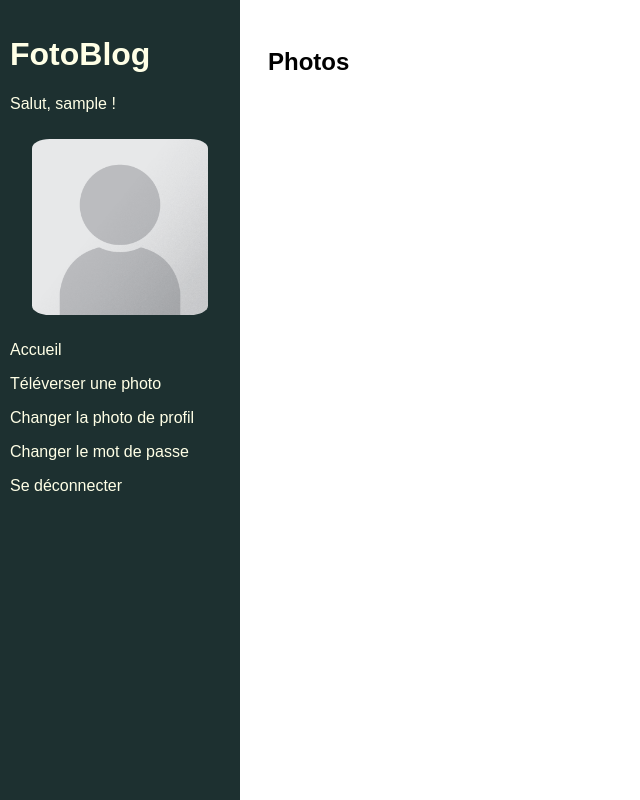
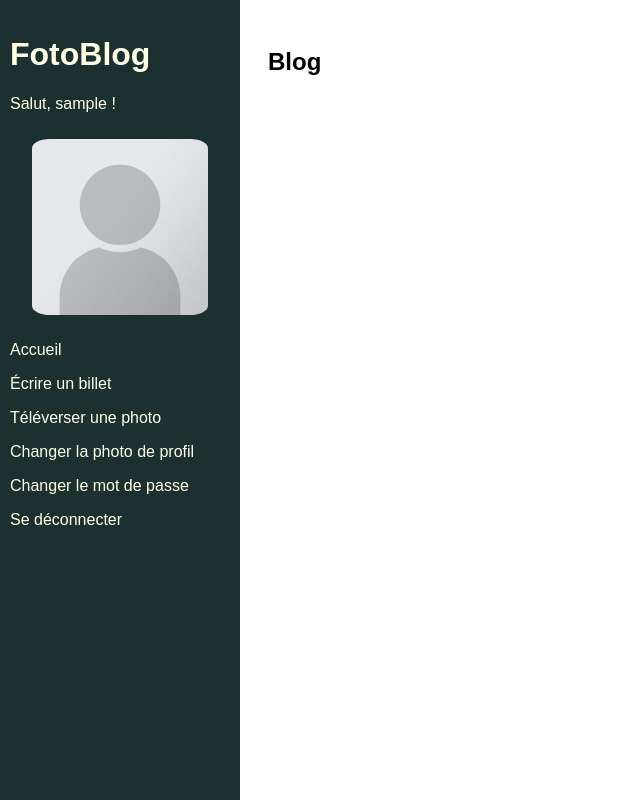
Before and after one commit to nitabaltru/fotoblog, a Django app: page /home/ in a window 1280 px wide. Shown: the whole page, without its empty margins (0-640 px from the left). Run offline with Django 4.2, Linux system fonts and the light colour scheme; the visitor is signed in with stand-in values (Sample User, id 1); data that the repository does not hold is empty.

Commit message:
blog - creation and view

```diff
--- a/fotoblog/blog/templates/blog/home.html
+++ b/fotoblog/blog/templates/blog/home.html
@@ -1,11 +1,14 @@
 {% extends 'base.html' %}
 {% block content %}
-<h2>Photos</h2>
+
+<h2>Blog</h2>
 <div class="grid-container">
-    {% for photo in photos %}
+    {% for blog in blogs %}
     <div class="post">
-        <img src="{{ photo.image.url }}">
-        <p>{{ photo.caption }}</p>
+        <a href="{% url 'view_blog' blog.id %}">
+            <h4>Billet : {{ blog.title }}</h4>
+            <img src="{{ blog.photo.image.url }}">
+        </a>
     </div>
     {% endfor %}
 </div>
--- a/fotoblog/blog/views.py
+++ b/fotoblog/blog/views.py
@@ -1,15 +1,70 @@
-from blog.forms import PhotoForm
-from blog.models import Photo
+from blog.forms import BlogForm, PhotoForm
+from blog.models import Blog, Photo
 from django.contrib.auth.decorators import login_required
 from django.shortcuts import redirect, render
 from django.utils.decorators import method_decorator
-from django.views.generic import View
+from django.views.generic import DetailView, View
 
 
 @login_required
 def home(request):
     photos = Photo.objects.all()
-    return render(request, "blog/home.html", context={"photos": photos})
+    blogs = Blog.objects.all()
+    return render(request, "blog/home.html", context={"photos": photos, "blogs": blogs})
+
+
+class BlogDetail(DetailView):
+    model = Blog
+    template_name = "blog/view_blog.html"
+
+    @method_decorator(login_required)
+    def dispatch(self, request, *args, **kwargs):
+        return super(BlogDetail, self).dispatch(request, *args, **kwargs)
+
+
+class BlogAndPhotoUpload(View):
+    template_name = "blog/create_blog_post.html"
+    blog_form_class = BlogForm
+    photo_form_class = PhotoForm
+
+    def get(self, request):
+        blog_form = self.blog_form_class()
+        photo_form = self.photo_form_class()
+        return render(
+            request,
+            self.template_name,
+            context={
+                "blog_form": blog_form,
+                "photo_form": photo_form,
+            },
+        )
+
+    def post(self, request):
+        blog_form = self.blog_form_class(request.POST)
+        photo_form = self.photo_form_class(request.POST, request.FILES)
+        if all([blog_form.is_valid(), photo_form.is_valid()]):
+            # photo
+            photo = photo_form.save(commit=False)
+            photo.uploader = request.user
+            photo.save()
+            # blog
+            blog = blog_form.save(commit=False)
+            blog.author = request.user
+            blog.photo = photo
+            blog.save()
+            return redirect("home")
+        return render(
+            request,
+            self.template_name,
+            context={
+                "blog_form": blog_form,
+                "photo_form": photo_form,
+            },
+        )
+
+    @method_decorator(login_required)
+    def dispatch(self, request, *args, **kwargs):
+        return super(BlogAndPhotoUpload, self).dispatch(request, *args, **kwargs)
 
 
 class PhotoUploadPage(View):
--- a/fotoblog/fotoblog/urls.py
+++ b/fotoblog/fotoblog/urls.py
@@ -14,7 +14,7 @@ Including another URLconf
     2. Add a URL to urlpatterns:  path('blog/', include('blog.urls'))
 """
 from authentication.views import SignupPage, UploadProfilePhotoPage
-from blog.views import PhotoUploadPage, home
+from blog.views import BlogAndPhotoUpload, BlogDetail, PhotoUploadPage, home
 from django.conf import settings
 from django.conf.urls.static import static
 from django.contrib import admin
@@ -34,6 +34,16 @@ urlpatterns = [
         "photo/upload/",
         PhotoUploadPage.as_view(),
         name="photo_upload",
+    ),
+    path(
+        "blog/create",
+        BlogAndPhotoUpload.as_view(),
+        name="blog_create",
+    ),
+    path(
+        "blog/<int:pk>",
+        BlogDetail.as_view(),
+        name="view_blog",
     ),
     # auth
     path(
--- a/fotoblog/templates/base.html
+++ b/fotoblog/templates/base.html
@@ -17,6 +17,7 @@
         <img class="avatar" src="{% static 'images/default_profile.png'%}">
         {% endif %}
         <p><a href="{% url 'home' %}">Accueil</a></p>
+        <p><a href="{% url 'blog_create' %}">Écrire un billet</a></p>
         <p><a href="{% url 'photo_upload' %}">Téléverser une photo</a></p>
         <p><a href="{% url 'change_profile_photo' %}">Changer la photo de profil</a></p>
         <p><a href="{% url 'password_change' %}">Changer le mot de passe</a></p>
```
Also changed, not shown: fotoblog/blog/forms.py (+7 -1 lines), fotoblog/blog/templates/blog/create_blog_post.html (added, +10 -0 lines), fotoblog/blog/templates/blog/view_blog.html (added, +9 -0 lines), fotoblog/static/app.css (+16 -9 lines).
